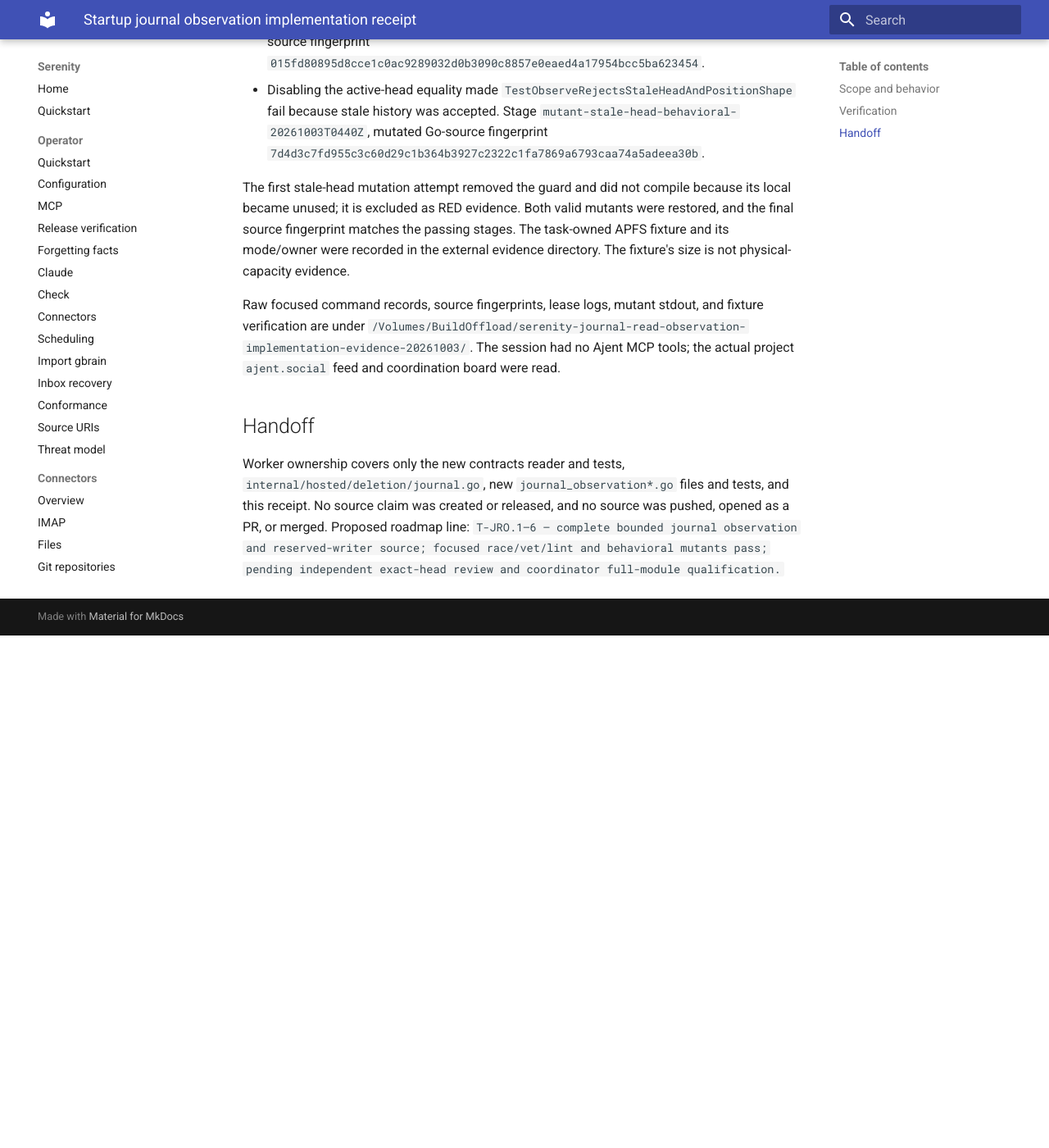
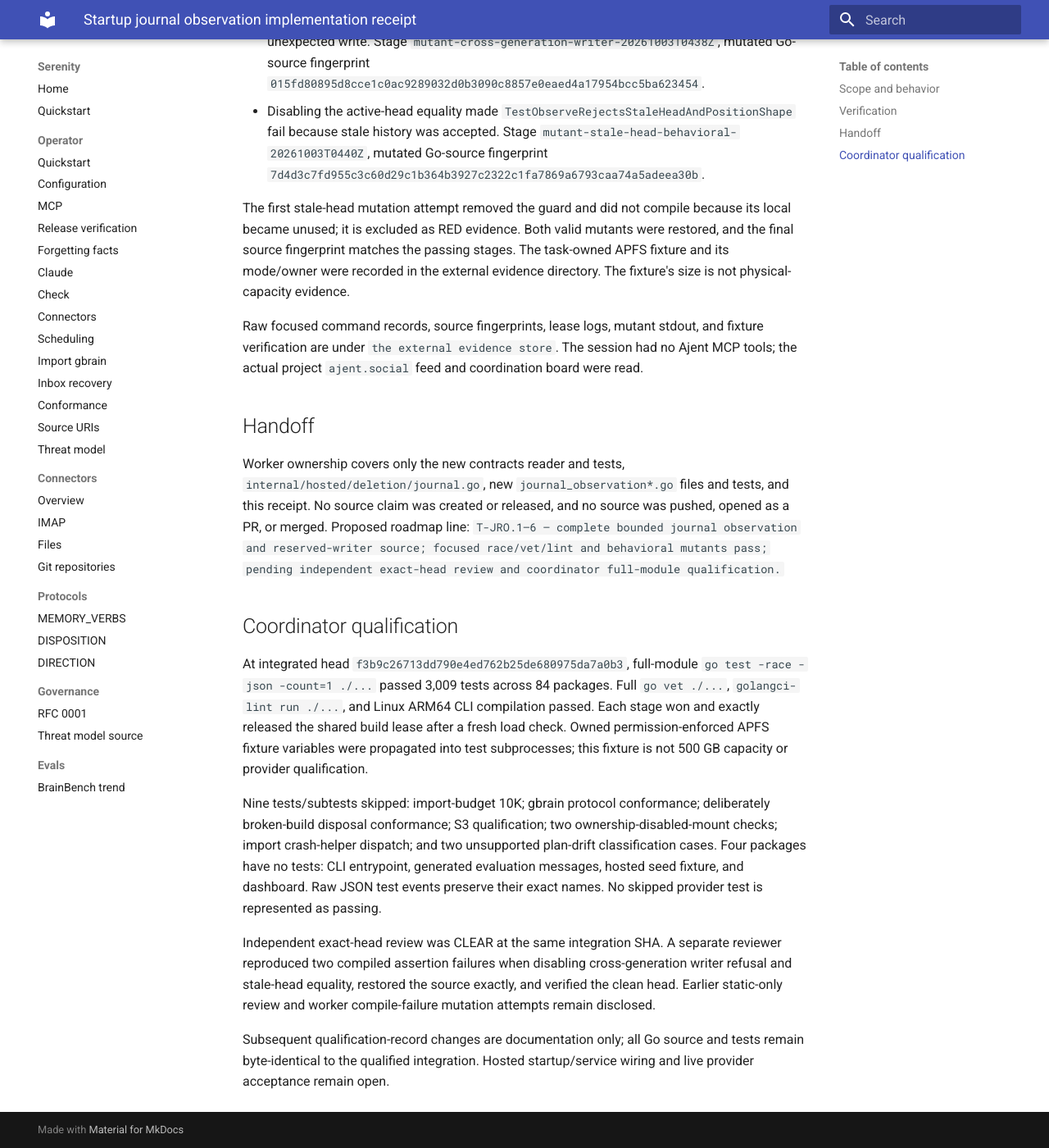
Before and after one commit to sirerun/serenity, an MkDocs documentation site: the page built from docs/launch/evidence/recovery-contracts-2026-10-03/journal-observation-implementation.md, in a window 1280 px wide and 1400 px high, scrolled down 1517 px. Shown: the whole window at 82% size. Built offline with MkDocs 1.6.1 and Material for MkDocs 9.7.7, drawn with Linux system fonts in a browser that asks for light colours; before the commit the page ends 2292 px from its top, so only the background shows below that; some of the changed text lies outside the part shown.

Commit message:
Record full journal qualification and independent source review

```diff
--- a/docs/launch/evidence/recovery-contracts-2026-10-03/journal-observation-implementation.md
+++ b/docs/launch/evidence/recovery-contracts-2026-10-03/journal-observation-implementation.md
@@ -1,6 +1,6 @@
 # Startup journal observation implementation receipt
 
-Status: source implementation complete at the worker worktree. This receipt records local source evidence only; independent exact-head review and coordinator integration remain open.
+Status: source implementation complete at the worker worktree. This receipt records local source evidence only; coordinator integration, full local qualification and independent exact-head source review passed; normal merge and landed verification remain open.
 
 ## Scope and behavior
 
@@ -29,8 +29,18 @@
 
 The first stale-head mutation attempt removed the guard and did not compile because its local became unused; it is excluded as RED evidence. Both valid mutants were restored, and the final source fingerprint matches the passing stages. The task-owned APFS fixture and its mode/owner were recorded in the external evidence directory. The fixture's size is not physical-capacity evidence.
 
-Raw focused command records, source fingerprints, lease logs, mutant stdout, and fixture verification are under `/Volumes/BuildOffload/serenity-journal-read-observation-implementation-evidence-20261003/`. The session had no Ajent MCP tools; the actual project `ajent.social` feed and coordination board were read.
+Raw focused command records, source fingerprints, lease logs, mutant stdout, and fixture verification are under `the external evidence store`. The session had no Ajent MCP tools; the actual project `ajent.social` feed and coordination board were read.
 
 ## Handoff
 
 Worker ownership covers only the new contracts reader and tests, `internal/hosted/deletion/journal.go`, new `journal_observation*.go` files and tests, and this receipt. No source claim was created or released, and no source was pushed, opened as a PR, or merged. Proposed roadmap line: `T-JRO.1–6 — complete bounded journal observation and reserved-writer source; focused race/vet/lint and behavioral mutants pass; pending independent exact-head review and coordinator full-module qualification.`
+
+## Coordinator qualification
+
+At integrated head `f3b9c26713dd790e4ed762b25de680975da7a0b3`, full-module `go test -race -json -count=1 ./...` passed 3,009 tests across 84 packages. Full `go vet ./...`, `golangci-lint run ./...`, and Linux ARM64 CLI compilation passed. Each stage won and exactly released the shared build lease after a fresh load check. Owned permission-enforced APFS fixture variables were propagated into test subprocesses; this fixture is not 500 GB capacity or provider qualification.
+
+Nine tests/subtests skipped: import-budget 10K; gbrain protocol conformance; deliberately broken-build disposal conformance; S3 qualification; two ownership-disabled-mount checks; import crash-helper dispatch; and two unsupported plan-drift classification cases. Four packages have no tests: CLI entrypoint, generated evaluation messages, hosted seed fixture, and dashboard. Raw JSON test events preserve their exact names. No skipped provider test is represented as passing.
+
+Independent exact-head review was CLEAR at the same integration SHA. A separate reviewer reproduced two compiled assertion failures when disabling cross-generation writer refusal and stale-head equality, restored the source exactly, and verified the clean head. Earlier static-only review and worker compile-failure mutation attempts remain disclosed.
+
+Subsequent qualification-record changes are documentation only; all Go source and tests remain byte-identical to the qualified integration. Hosted startup/service wiring and live provider acceptance remain open.
```
Also changed, not shown: docs/launch/evidence/recovery-contracts-2026-10-03/journal-observation-independent-review.md (added, +25 -0 lines), docs/plans/startup-journal-observation-delivery-2026-10-03.md (+3 -3 lines).
